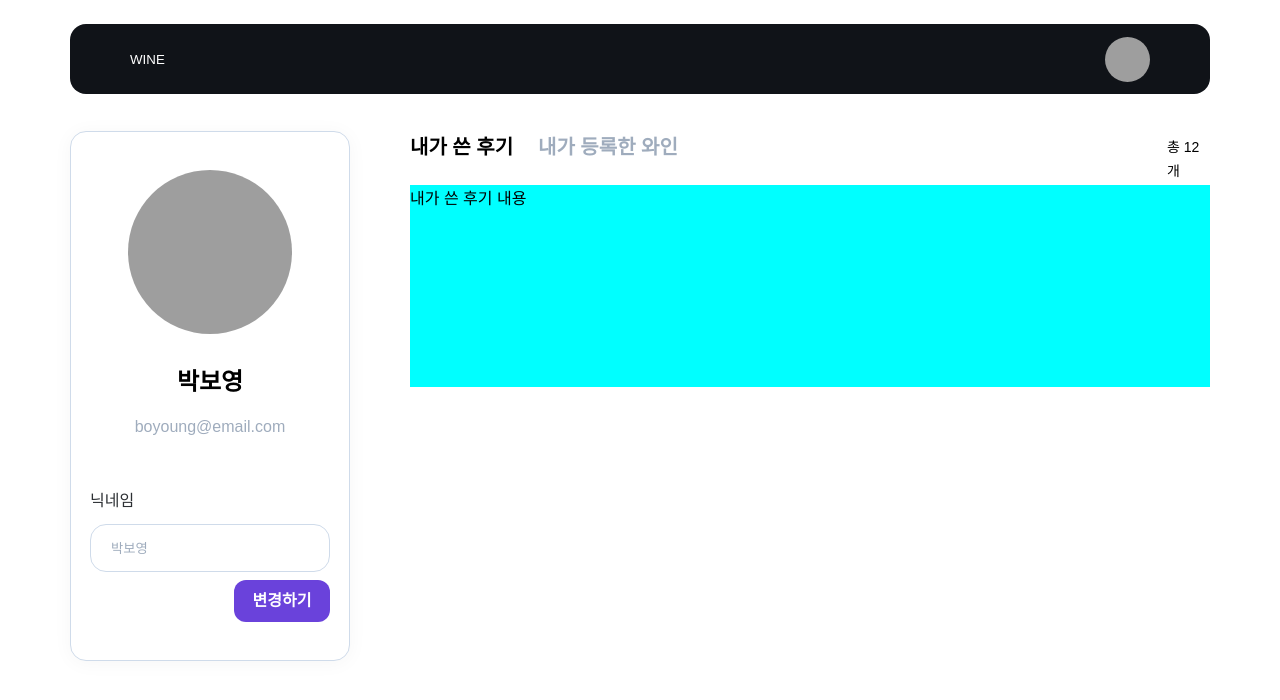
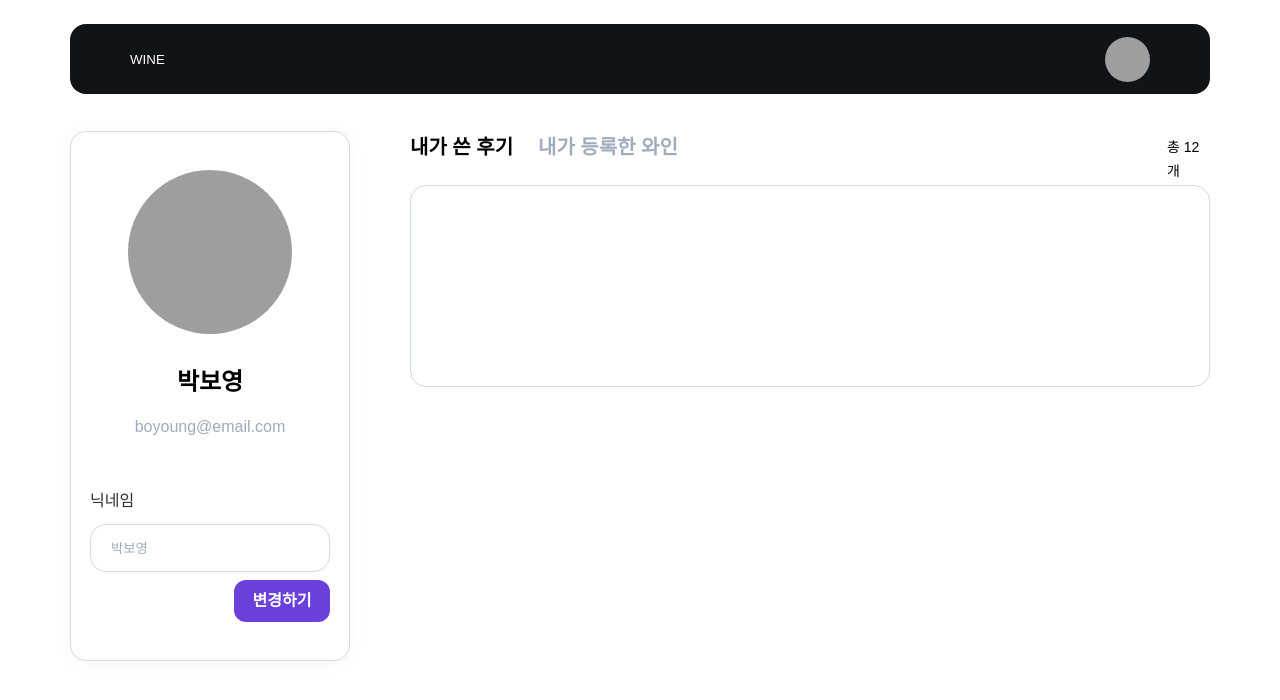
Before and after one commit to jaehyeongjung/Wine-project, a Next.js app: page /myprofile/1 in a window 1280 px wide. Shown: the top 700 px of the page. Built offline with nearby package versions, Linux system fonts and the light colour scheme; grey boxes are pictures that could not be loaded.

Commit message:
refactor: comment-wine-section Css 규격설정 #16

```diff
--- a/pages/myprofile/MyUploadSection/MyUploadSection.module.css
+++ b/pages/myprofile/MyUploadSection/MyUploadSection.module.css
@@ -50,12 +50,21 @@
 
 .myComment {
   width: 800px;
-  height: 202px;
-  background-color: aqua;
 }
 
 .Registerwine {
   width: 800px;
+
+}
+.RegisterwineMap {
+    width: 100%;
+    height: 228px;
+    border-radius: 16px;
+    border: 1px solid #cfdbea;
+}
+.myCommentMap {
+  width: 100%;
   height: 202px;
-  background-color: aqua;
+  border-radius: 16px;
+  border: 1px solid #cfdbea;
 }
--- a/pages/myprofile/MyUploadSection/MyUploadSection.tsx
+++ b/pages/myprofile/MyUploadSection/MyUploadSection.tsx
@@ -33,9 +33,13 @@ const MyUploadSection: React.FC = () => {
         </div>
       </div>
       {selectedTab === 'comment' ? (
-        <div className={styles.myComment}>내가 쓴 후기 내용</div>
+        <div className={styles.myComment}>
+          <div className={styles.myCommentMap}></div>
+        </div>
       ) : (
-        <div className={styles.Registerwine}>내가 등록한 와인 목록</div>
+        <div className={styles.Registerwine}>
+          <div className={styles.RegisterwineMap}></div>
+        </div>
       )}
     </div>
   );
```
